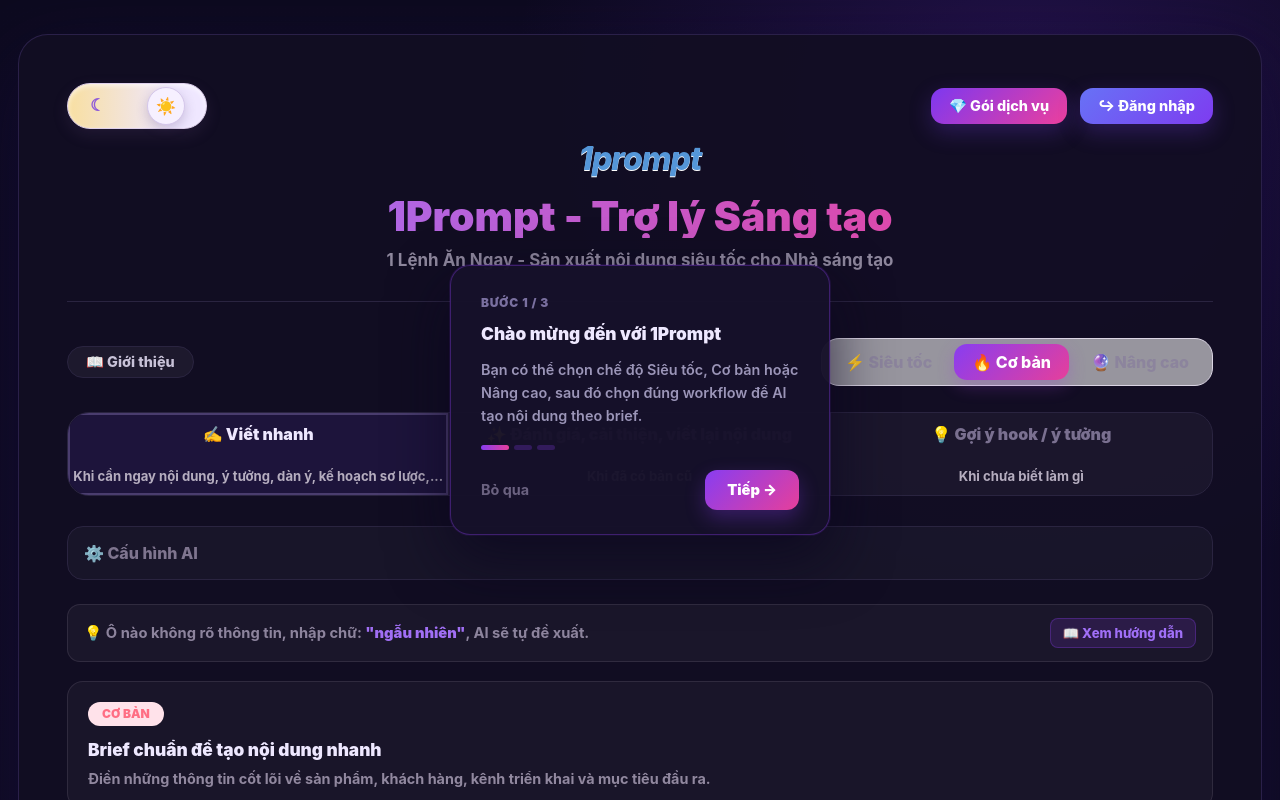
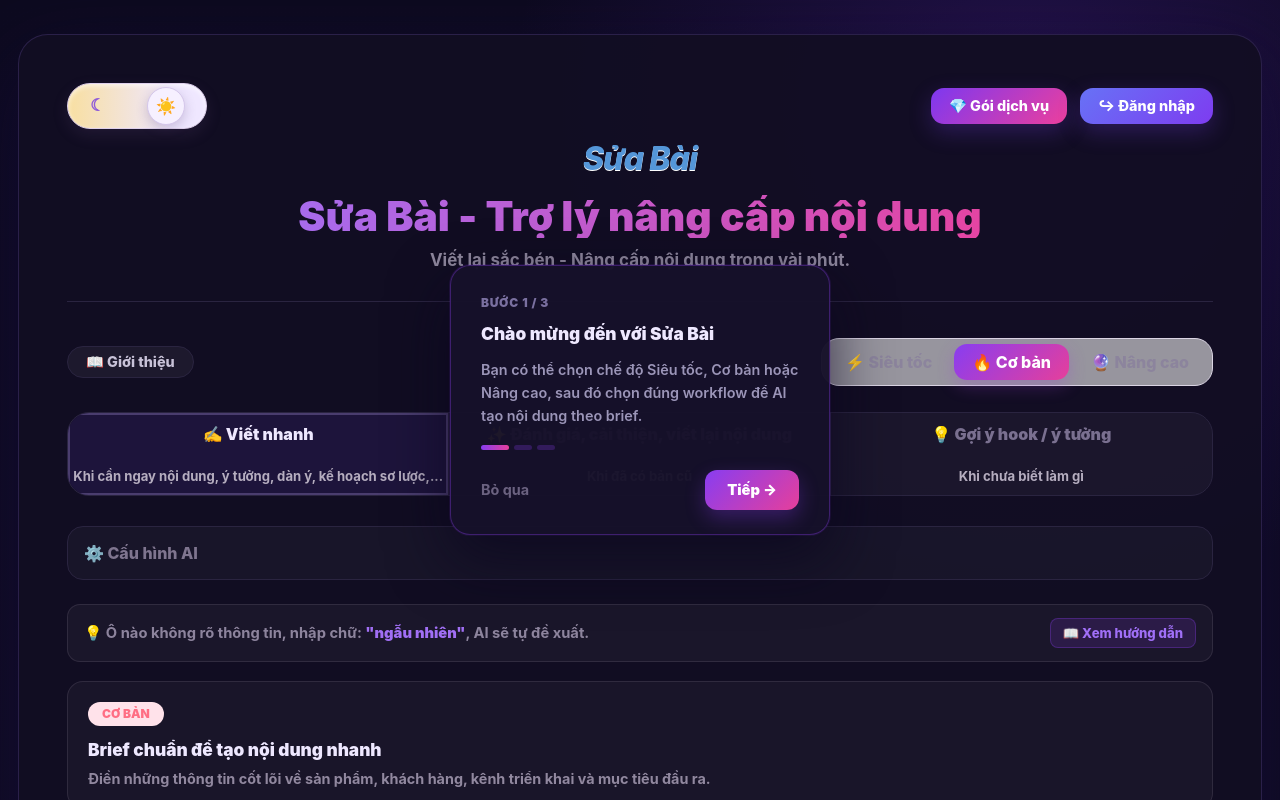
Before and after one commit to zenki12/Content, a Next.js app: page / in a window 1280 px wide. Shown: the top 800 px of the page. Built offline with nearby package versions, Linux system fonts and the light colour scheme.

Commit message:
Rename brand to Sua Bai

```diff
--- a/app/components/generator-app.jsx
+++ b/app/components/generator-app.jsx
@@ -16,10 +16,10 @@
   summarizeBrief,
 } from "../lib/prompt-engine.js";
 
-const HISTORY_KEY = "local-1prompt-history";
-const SETTINGS_KEY = "local-1prompt-settings";
+const HISTORY_KEY = "sua-bai-history";
+const SETTINGS_KEY = "sua-bai-settings";
 const THEME_KEY = "aica-theme";
-const TUTORIAL_KEY = "local-1prompt-tutorial-done";
+const TUTORIAL_KEY = "sua-bai-tutorial-done";
 
 const DEFAULT_SETTINGS = {
   model: "gpt-5.4-mini",
@@ -71,7 +71,7 @@
 
 const TUTORIAL_STEPS = [
   {
-    title: "Chào mừng đến với 1Prompt",
+    title: "Chào mừng đến với Sửa Bài",
     body: "Bạn có thể chọn chế độ Siêu tốc, Cơ bản hoặc Nâng cao, sau đó chọn đúng workflow để AI tạo nội dung theo brief.",
   },
   {
@@ -500,9 +500,9 @@
         </div>
 
         <header className="brand-head">
-          <div className="logo-mark">1prompt</div>
-          <h1>1Prompt - Trợ lý Sáng tạo</h1>
-          <p>1 Lệnh Ăn Ngay - Sản xuất nội dung siêu tốc cho Nhà sáng tạo</p>
+          <div className="logo-mark">Sửa Bài</div>
+          <h1>Sửa Bài - Trợ lý nâng cấp nội dung</h1>
+          <p>Viết lại sắc bén - Nâng cấp nội dung trong vài phút.</p>
         </header>
 
         <div className="divider" />
--- a/app/layout.tsx
+++ b/app/layout.tsx
@@ -13,8 +13,8 @@
 });
 
 export const metadata: Metadata = {
-  title: "1Prompt - Trợ lý Sáng tạo",
-  description: "1 Lệnh Ăn Ngay - Sản xuất nội dung siêu tốc cho Nhà sáng tạo",
+  title: "Sửa Bài - Trợ lý nâng cấp nội dung",
+  description: "Viết lại sắc bén - Nâng cấp nội dung trong vài phút.",
   icons: {
     icon: "/logo.png",
   },
--- a/package.json
+++ b/package.json
@@ -1,5 +1,5 @@
 {
-  "name": "local-1prompt-clone",
+  "name": "sua-bai",
   "version": "0.1.0",
   "private": true,
   "engines": {
```
Also changed, not shown: 2 other files (tests, documents, lock files or other folders).
